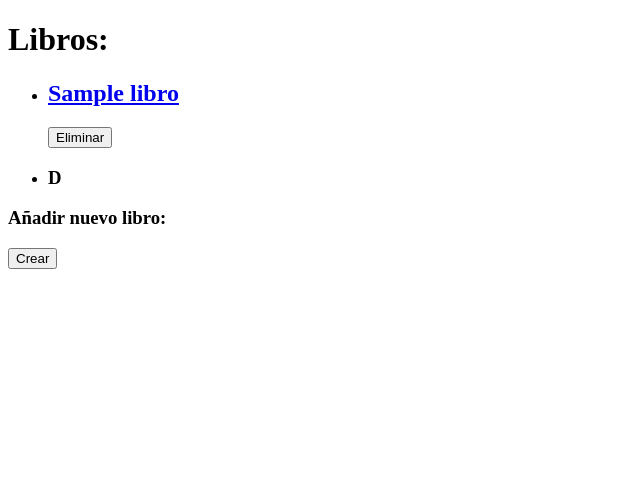
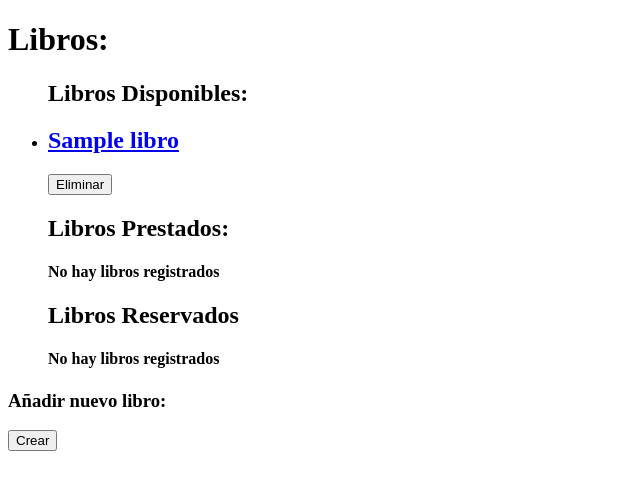
Before and after one commit to ieshm-2daw/libreria-victorminiesta, a Django app: page / in a window 1280 px wide. Shown: the top 490 px of the page, without its empty margins (0-640 px from the left). Run offline with Django 4.2, Linux system fonts and the light colour scheme; tables that the repository leaves empty hold one stand-in row (values such as "Sample post").

Commit message:
Filtrado de libros por su disponibilidad y mostrado con 3 bucles diferentes

```diff
--- a/appBiblioteca/templates/appBiblioteca/libro_list.html
+++ b/appBiblioteca/templates/appBiblioteca/libro_list.html
@@ -8,10 +8,28 @@
 <body>
     <h1>Libros:</h1>
     <ul>
-        {% for libro in libro_list %}
+        <h2>Libros Disponibles:</h2>
+        {% for libro in libros_disponibles %}
             <li><h2><a href="{% url 'detalleLibros' pk=libro.pk %}">  {{ libro.titulo }}</a></h2></li>
             <a href="{% url 'deleteLibros' pk=libro.pk%}"><button type="submit">Eliminar</button></a>
-            <li><h3>{{libro.disponibilidad}}</h3></li>
+            {% empty %}
+            <h4>No hay libros registrados</h4>
+        {% endfor %}
+    </ul>
+    <ul>
+        <h2>Libros Prestados:</h2>
+        {% for libro in libros_prestados %}
+            <li><h2><a href="{% url 'detalleLibros' pk=libro.pk %}">  {{ libro.titulo }}</a></h2></li>
+            <a href="{% url 'deleteLibros' pk=libro.pk%}"><button type="submit">Eliminar</button></a>
+            {% empty %}
+            <h4>No hay libros registrados</h4>
+        {% endfor %}
+    </ul>
+    <ul>
+        <h2>Libros Reservados</h2>
+        {% for libro in libros_reservados %}
+            <li><h2><a href="{% url 'detalleLibros' pk=libro.pk %}">  {{ libro.titulo }}</a></h2></li>
+            <a href="{% url 'deleteLibros' pk=libro.pk%}"><button type="submit">Eliminar</button></a>
             {% empty %}
             <h4>No hay libros registrados</h4>
         {% endfor %}
--- a/appBiblioteca/views.py
+++ b/appBiblioteca/views.py
@@ -1,3 +1,4 @@
+from typing import Any
 from django.shortcuts import render
 from .models import Libro
 from django.views.generic import ListView, DetailView, DeleteView, CreateView, UpdateView
@@ -7,7 +8,18 @@ from django.urls import reverse_lazy
 
 class ListLibros(ListView):
     model = Libro
-    queryset=Libro.objects.filter(disponibilidad="D")
+
+   # queryset=Libro.objects.filter(disponibilidad="D")
+
+    def get_context_data(self, **kwargs: Any) -> dict[str, Any]:
+
+        context = super().get_context_data(**kwargs)
+
+        context['libros_disponibles'] = Libro.objects.filter(disponibilidad="D")
+        context['libros_prestados'] = Libro.objects.filter(disponibilidad="P")
+        context['libros_reservados'] = Libro.objects.filter(disponibilidad="R")
+
+        return context
 
 class DetailLibro(DetailView):
     model = Libro
```
